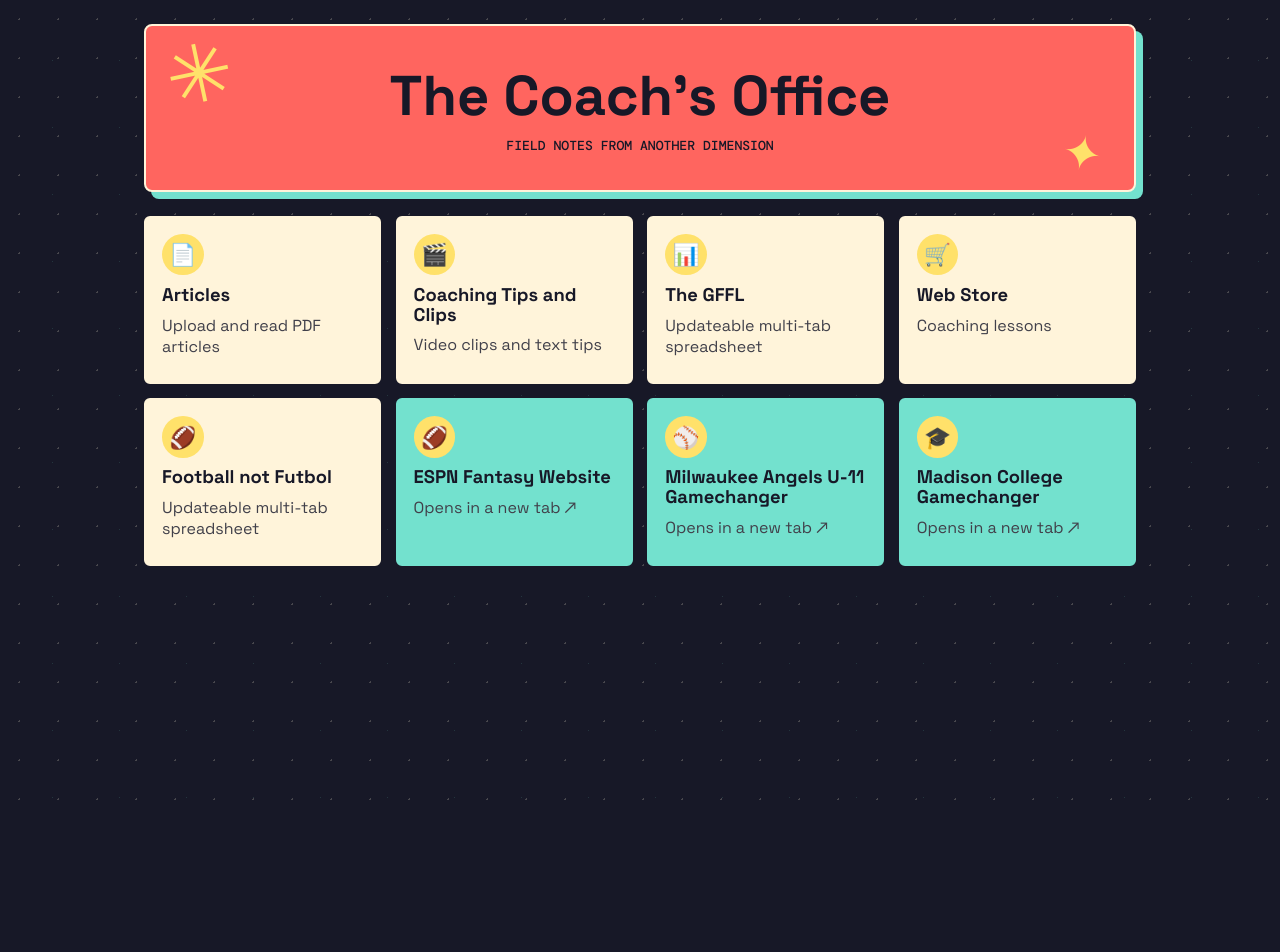
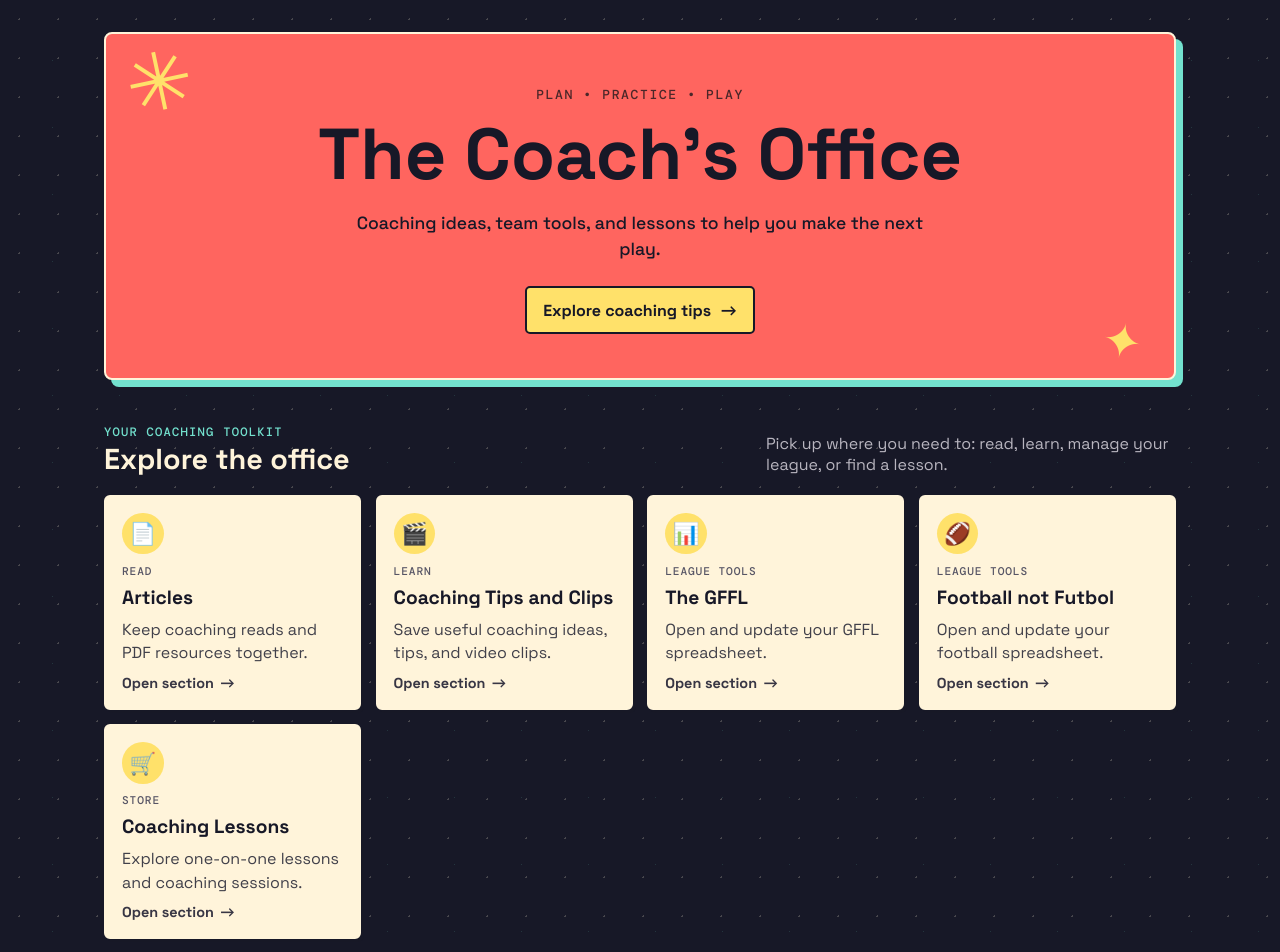
Before and after one commit to dvroloff-droid/the-coachs-office, a React (Vite) app: page / in a window 1280 px wide. Shown: the top 952 px of the page. Before the commit the page ends 800 px from the top, so only its background shows below. Built offline with nearby package versions, Linux system fonts and the light colour scheme.

Commit message:
Refresh homepage experience
Co-authored-by: dvroloff-droid <333881852+dvroloff-droid@users.noreply.github.com>

```diff
--- a/src/index.css
+++ b/src/index.css
@@ -44,6 +44,26 @@ h1 { color: var(--yellow); }
 .hero::after { content: '✦'; font-size: 3rem; right: 2rem; bottom: .75rem; transform: rotate(12deg); }
 .hero h1 { position: relative; z-index: 1; max-width: 100%; margin: 0; color: var(--ink); font-size: 3.5rem; letter-spacing: 0; }
 .hero p { position: relative; z-index: 1; margin: .65rem 0 0; font-family: 'DM Mono', monospace; font-size: .82rem; font-weight: 500; text-transform: uppercase; }
+.home-page { max-width: 1120px; padding-top: 2rem; padding-bottom: 3rem; }
+.home-hero { padding: 3.25rem 1.5rem 2.75rem; margin-bottom: 2.75rem; }
+.home-hero .home-eyebrow { margin: 0 0 .8rem; color: #4b2729; letter-spacing: .12em; }
+.home-hero h1 { font-size: clamp(2.5rem, 7vw, 4.5rem); }
+.home-hero .home-intro { max-width: 570px; margin: 1rem auto 1.5rem; font-family: inherit; font-size: 1.1rem; font-weight: 500; line-height: 1.5; text-transform: none; }
+.home-cta { position: relative; z-index: 1; display: inline-flex; gap: .6rem; align-items: center; padding: .7rem 1rem; border: 2px solid var(--ink); border-radius: 5px; background: var(--yellow); color: var(--ink); font-weight: 700; text-decoration: none; }
+.home-cta:hover { background: var(--paper); }
+.home-section { margin: 0 0 2.75rem; }
+.home-section-heading { display: flex; justify-content: space-between; align-items: end; gap: 1rem 2rem; margin-bottom: 1rem; }
+.home-section-heading h2 { margin: .25rem 0 0; color: var(--paper); font-size: 1.8rem; }
+.home-section-heading > p { max-width: 410px; margin: 0; color: var(--muted); }
+.home-eyebrow { margin: 0; color: var(--aqua); font-family: 'DM Mono', monospace; font-size: .76rem; font-weight: 500; letter-spacing: .1em; text-transform: uppercase; }
+.home-grid { grid-template-columns: repeat(auto-fit, minmax(min(100%, 205px), 1fr)); gap: 1rem; }
+.home-card { position: relative; min-height: 220px; padding: 1.1rem; gap: .55rem; border-radius: 8px; box-shadow: 3px 3px 0 #17182745; }
+.home-card-label { color: #575565; font-family: 'DM Mono', monospace; font-size: .7rem; font-weight: 500; letter-spacing: .08em; text-transform: uppercase; }
+.home-card h3 { margin: 0; color: var(--ink); font-size: 1.2rem; }
+.home-card p { color: #41404a; line-height: 1.45; }
+.home-card-link { display: inline-flex; gap: .4rem; align-items: center; margin-top: auto; color: #383644; font-size: .9rem; font-weight: 700; }
+.home-card.external { background: var(--aqua); border-color: var(--aqua); }
+.home-external-grid { grid-template-columns: repeat(auto-fit, minmax(min(100%, 250px), 1fr)); }
 .back { display: inline-block; margin: .25rem 0 .75rem; color: var(--aqua); text-decoration: none; font-family: 'DM Mono', monospace; font-size: .85rem; }
 .back:hover { color: var(--yellow); text-decoration: underline; }
 .grid { display: grid; grid-template-columns: repeat(auto-fill, minmax(min(100%, 230px), 1fr)); gap: .9rem; margin: 1.25rem 0; }
@@ -108,6 +128,13 @@ input:focus, textarea:focus, button:focus-visible, a:focus-visible { outline: 3p
   .hero::before { left: .5rem; font-size: 3rem; }
   .hero::after { right: .75rem; font-size: 2rem; }
   .card { min-height: 145px; }
+  .home-page { padding-top: 1rem; padding-bottom: 2rem; }
+  .home-hero { padding: 2.5rem .85rem 2rem; margin-bottom: 2.25rem; }
+  .home-hero h1 { font-size: clamp(2.25rem, 11vw, 3rem); }
+  .home-hero .home-intro { font-size: 1rem; }
+  .home-section-heading { align-items: flex-start; flex-direction: column; gap: .5rem; }
+  .home-section-heading h2 { font-size: 1.55rem; }
+  .home-card { min-height: 190px; }
 }
 @media (prefers-reduced-motion: reduce) {
   *, *::before, *::after { scroll-behavior: auto !important; transition-duration: .01ms !important; }
--- a/src/pages/Home.tsx
+++ b/src/pages/Home.tsx
@@ -2,36 +2,63 @@ import { Link } from 'react-router-dom'
 import { EXTERNAL_LINKS } from '../links'
 
 const SECTIONS = [
-  { to: '/articles', title: 'Articles', desc: 'Upload and read PDF articles', icon: '📄' },
-  { to: '/tips', title: 'Coaching Tips and Clips', desc: 'Video clips and text tips', icon: '🎬' },
-  { to: '/gffl', title: 'The GFFL', desc: 'Updateable multi-tab spreadsheet', icon: '📊' },
-  { to: '/store', title: 'Web Store', desc: 'Coaching lessons', icon: '🛒' },
-  { to: '/football', title: 'Football not Futbol', desc: 'Updateable multi-tab spreadsheet', icon: '🏈' },
+  { to: '/articles', title: 'Articles', desc: 'Keep coaching reads and PDF resources together.', icon: '📄', label: 'Read' },
+  { to: '/tips', title: 'Coaching Tips and Clips', desc: 'Save useful coaching ideas, tips, and video clips.', icon: '🎬', label: 'Learn' },
+  { to: '/gffl', title: 'The GFFL', desc: 'Open and update your GFFL spreadsheet.', icon: '📊', label: 'League tools' },
+  { to: '/football', title: 'Football not Futbol', desc: 'Open and update your football spreadsheet.', icon: '🏈', label: 'League tools' },
+  { to: '/store', title: 'Coaching Lessons', desc: 'Explore one-on-one lessons and coaching sessions.', icon: '🛒', label: 'Store' },
 ]
 
 export default function Home() {
   return (
-    <div className="page">
-      <header className="hero">
+    <main className="page home-page">
+      <header className="hero home-hero">
+        <p className="home-eyebrow">Plan • Practice • Play</p>
         <h1>The Coach's Office</h1>
-        <p>Field notes from another dimension</p>
+        <p className="home-intro">Coaching ideas, team tools, and lessons to help you make the next play.</p>
+        <Link to="/tips" className="home-cta">Explore coaching tips <span aria-hidden="true">→</span></Link>
       </header>
-      <nav className="grid">
+
+      <section className="home-section" aria-labelledby="resources-heading">
+        <div className="home-section-heading">
+          <div>
+            <p className="home-eyebrow">Your coaching toolkit</p>
+            <h2 id="resources-heading">Explore the office</h2>
+          </div>
+          <p>Pick up where you need to: read, learn, manage your league, or find a lesson.</p>
+        </div>
+        <nav className="grid home-grid" aria-label="Explore site sections">
           {SECTIONS.map((s) => (
-          <Link key={s.to} to={s.to} className="card">
-            <span className="icon">{s.icon}</span>
-            <h2>{s.title}</h2>
+            <Link key={s.to} to={s.to} className="card home-card">
+              <span className="icon" aria-hidden="true">{s.icon}</span>
+              <span className="home-card-label">{s.label}</span>
+              <h3>{s.title}</h3>
               <p>{s.desc}</p>
+              <span className="home-card-link">Open section <span aria-hidden="true">→</span></span>
             </Link>
           ))}
+        </nav>
+      </section>
+
+      <section className="home-section home-quick-links" aria-labelledby="quick-links-heading">
+        <div className="home-section-heading">
+          <div>
+            <p className="home-eyebrow">Around the web</p>
+            <h2 id="quick-links-heading">Useful links</h2>
+          </div>
+          <p>Quick access to the sites and tools used by the teams.</p>
+        </div>
+        <nav className="grid home-grid home-external-grid" aria-label="External team links">
           {EXTERNAL_LINKS.map((l) => (
-          <a key={l.title} href={l.url} target="_blank" rel="noopener noreferrer" className="card external">
-            <span className="icon">{l.icon}</span>
-            <h2>{l.title}</h2>
-            <p>Opens in a new tab ↗</p>
+            <a key={l.title} href={l.url} target="_blank" rel="noopener noreferrer" className="card external home-card">
+              <span className="icon" aria-hidden="true">{l.icon}</span>
+              <h3>{l.title}</h3>
+              <p>Visit this site in a new tab.</p>
+              <span className="home-card-link">Visit site <span aria-hidden="true">↗</span></span>
             </a>
           ))}
         </nav>
-    </div>
+      </section>
+    </main>
   )
 }
```
Lines whose indentation alone changed are shown as unchanged.
